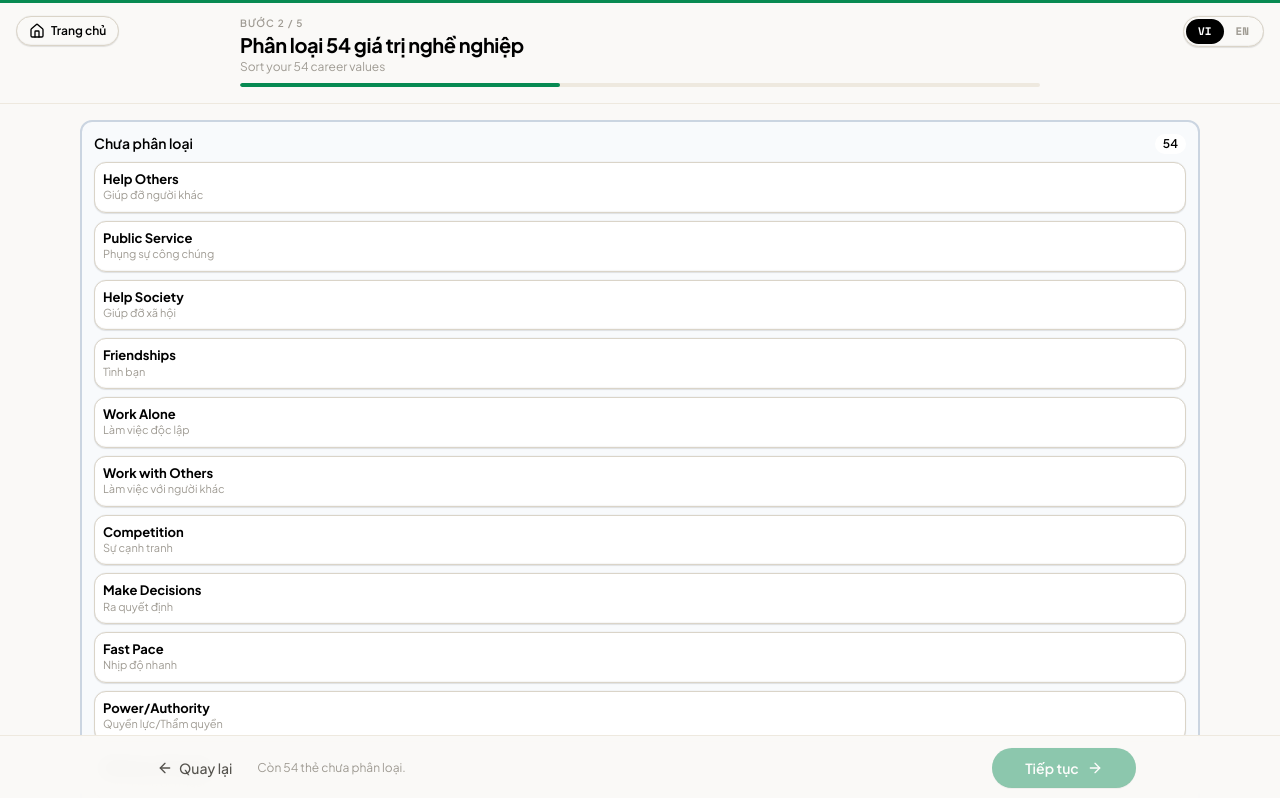
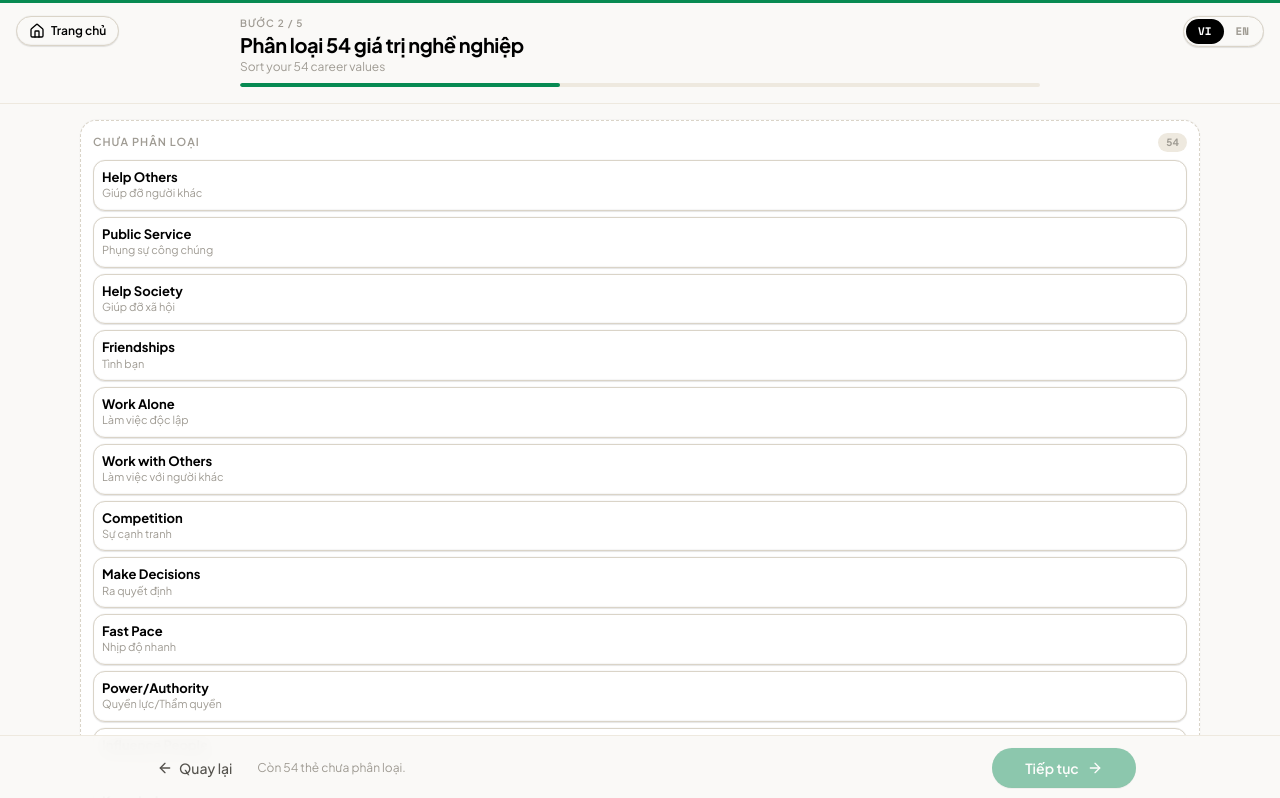
Before and after one commit to Thiendmh/KnowDellCardSorts, a Next.js app: page /sort in a window 1280 px wide. Shown: the top 798 px of the page. Built offline with nearby package versions, Linux system fonts and the light colour scheme.

Commit message:
feat(clay): update BucketColumn with clay dashed border + deck-color labels

```diff
--- a/components/sort/BucketColumn.tsx
+++ b/components/sort/BucketColumn.tsx
@@ -6,15 +6,6 @@ import { ALWAYS_LIMIT } from "@/types";
 import { DraggableCard } from "./DraggableCard";
 import { cn } from "@/lib/utils";
 import { useT } from "@/i18n";
-
-const COLOR: Record<BucketId, string> = {
-  unsorted: "border-slate-300 bg-slate-50",
-  always: "border-emerald-300 bg-emerald-50",
-  often: "border-sky-300 bg-sky-50",
-  sometimes: "border-amber-300 bg-amber-50",
-  seldom: "border-orange-300 bg-orange-50",
-  never: "border-rose-300 bg-rose-50",
-};
 
 interface BucketColumnProps {
   bucket: BucketId;
@@ -32,42 +23,58 @@ export function BucketColumn({
   const t = useT();
   const { isOver, setNodeRef } = useDroppable({ id: bucket });
   const isAlways = bucket === "always";
+  const isNever = bucket === "never";
   const overLimit = isAlways && cards.length > ALWAYS_LIMIT;
+
+  const labelColor = isAlways
+    ? "var(--deck-color, #078a52)"
+    : isNever
+    ? "#c0272d"
+    : undefined;
 
   return (
     <div
       ref={setNodeRef}
       className={cn(
-        "flex flex-col rounded-lg border-2 p-3 transition-colors",
-        COLOR[bucket],
-        isOver && "ring-2 ring-primary ring-offset-2",
-        overLimit && "ring-2 ring-destructive",
+        "flex flex-col rounded-2xl border border-dashed border-clay-oat bg-white p-3 transition-colors shadow-clay",
+        isOver && "border-solid border-clay-oat bg-clay-cream",
+        overLimit && "border-solid border-red-400",
       )}
     >
       <div className="mb-2 flex items-center justify-between">
-        <div>
-          <div className="font-semibold text-sm leading-tight">
-            {t.buckets[bucket]}
-          </div>
+        <div
+          className="text-[11px] font-semibold uppercase tracking-[1px]"
+          style={{ color: labelColor ?? "#9f9b93" }}
+        >
+          {t.buckets[bucket]}
         </div>
         <div
           className={cn(
-            "rounded-full bg-white px-2 py-0.5 text-xs font-semibold",
-            isAlways && cards.length === ALWAYS_LIMIT && "bg-primary text-primary-foreground",
-            overLimit && "bg-destructive text-destructive-foreground",
+            "rounded-full px-2 py-0.5 text-[10px] font-bold",
+            isAlways && cards.length === ALWAYS_LIMIT
+              ? "text-white"
+              : overLimit
+              ? "bg-red-100 text-red-700"
+              : "bg-clay-oat-light text-clay-silver",
           )}
+          style={
+            isAlways && cards.length === ALWAYS_LIMIT
+              ? { backgroundColor: "var(--deck-color, #078a52)" }
+              : undefined
+          }
         >
           {isAlways ? `${cards.length} / ${ALWAYS_LIMIT}` : cards.length}
         </div>
       </div>
+
       <div
         className={cn(
-          "flex-1 space-y-2 min-h-20",
+          "min-h-20 flex-1 space-y-1.5",
           collapsedOnMobile && "hidden sm:block",
         )}
       >
         {cards.length === 0 ? (
-          <div className="flex items-center justify-center rounded border border-dashed border-slate-300 py-6 text-xs text-muted-foreground">
+          <div className="flex items-center justify-center rounded-xl border border-dashed border-clay-oat py-6 text-[11px] text-clay-silver">
             {t.sort.dropHere}
           </div>
         ) : (
```
